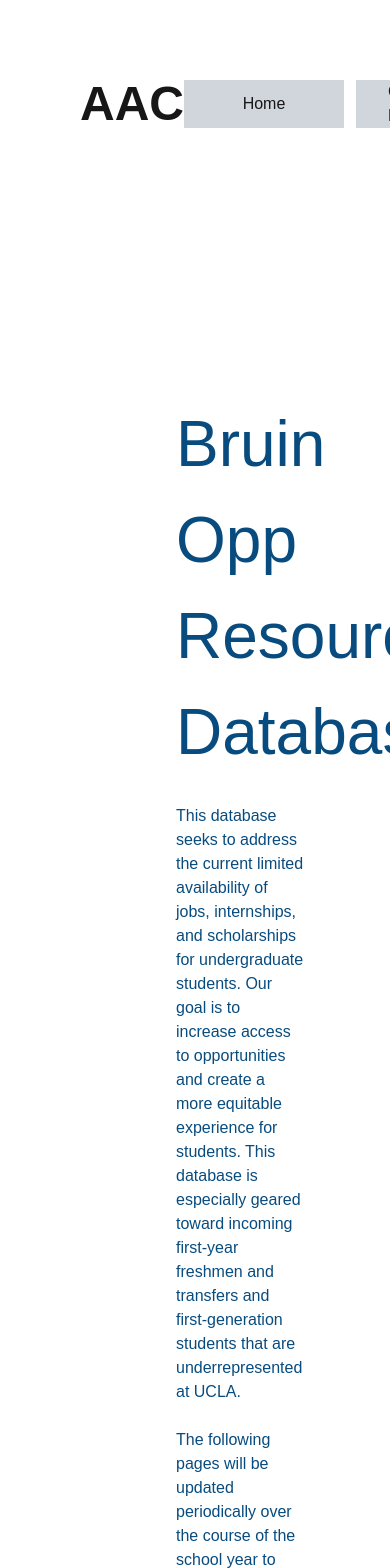
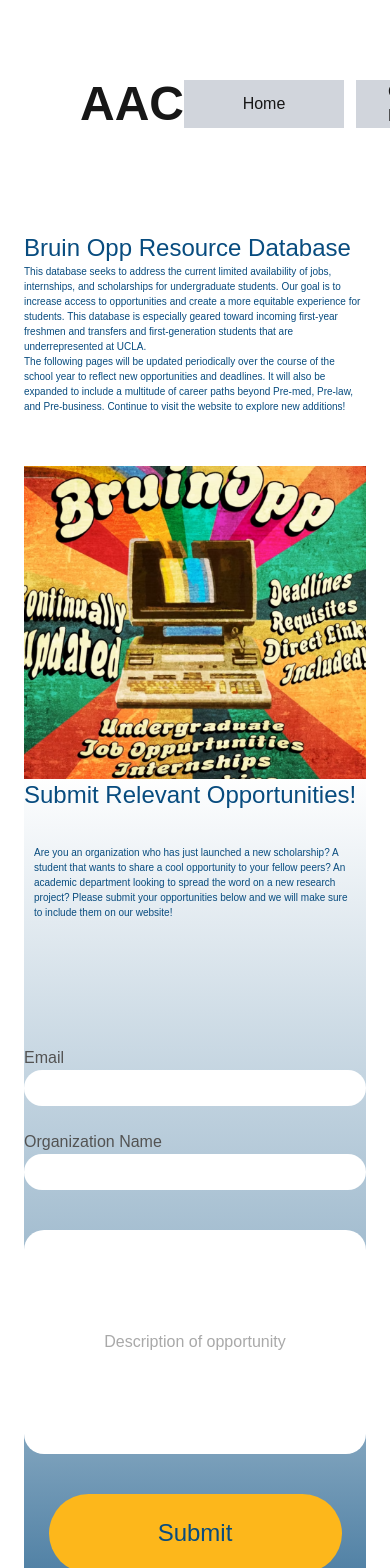
Before and after one commit to hillarynve/usac-aac-website, a Next.js app: page /resources/BruinOpp in a window 390 px wide. Shown: the top 1568 px of the page. Built offline with nearby package versions, Linux system fonts and the light colour scheme.

Commit message:
finished hifi, added image + background

```diff
--- a/app/resources/BruinOpp/page.tsx
+++ b/app/resources/BruinOpp/page.tsx
@@ -1,4 +1,6 @@
 import Link from "next/link";
+import Image from "next/image";
+import bruinOppImg from "../img/bruinopp.png";
 
 export default function BruinOpp() {
   return (
@@ -8,35 +10,31 @@
         <img src=""></img>
       </div> */}
 
-      <div className="flex my-[164px] min-h-[452px] w-full my-16 gap-x-16 px-16">
-
-        <div className="w-2/5 bg-[#B3B3B3] text-center">
-        </div>
-
-        <div className="ml-6 w-3/5 flex flex-col gap-y-6 font-medium text-[#084C7F]">
-          <h3 className="text-[64px]">
+      <div className="bg-[linear-gradient(to_bottom,_#FFFFFF_35%,_#7BA0BB_79%,_#084C7F_100%)]">
+        <div className="flex flex-col md:flex-row my-0 md:my-[164px] min-h-[452px] w-full md:gap-x-16 md:px-16">
+          <Image src={bruinOppImg} alt="Bruin Opp" className="w-full md:w-2/5 order-2 md:order-1 min-h-[233px] bg-[#B3B3B3] text-center object-cover"/>
+          <div className="w-full order-1 md:order-2 md:ml-6 md:w-3/5 flex flex-col md:gap-y-6 font-medium text-[#084C7F]">
+            <h3 className="text-2xl md:text-[64px]">
               Bruin Opp Resource Database
             </h3>
 
-          <p className="text-base">
+            <p className="text-[10px] md:text-base">
               This database seeks to address the current limited availability of jobs, internships, and scholarships for undergraduate students. Our goal is to increase access to opportunities and create a more equitable experience for students. This database is especially geared toward incoming first-year freshmen and transfers and first-generation students that are underrepresented at UCLA.
             </p>
-          <p className="text-base">
+            <p className="text-[10px] md:text-base">
               The following pages will be updated periodically over the course of the school year to reflect new opportunities and deadlines. It will also be expanded to include a multitude of career paths beyond Pre-med, Pre-law, and Pre-business. Continue to visit the website to explore new additions!
             </p>
-          <button className="bg-[#FDB71B] text-2xl rounded-[80px] max-w-[293px] p-[10px]">
+            <button className="bg-[#FDB71B] text-2xl rounded-[80px] max-w-[293px] p-[10px] invisible md:visible">
               View More
             </button>
           </div>
-
-
         </div>
 
-      <div className="text-center w-full font-medium text-[#084C7F] min-h-[219px] max-w-[1090px] flex flex-col gap-6 mx-auto">
-        <h3 className="text-[64px]">
+        <div className="text-left md:text-center w-full font-medium text-[#084C7F] min-h-[219px] max-w-[1090px] flex flex-col gap-6 mx-auto">
+          <h3 className="text-2xl md:text-[64px]">
             Submit Relevant Opportunities!
           </h3>
-        <p className="text-xl p-[10px] gap-[10px]">
+          <p className="text-[10px] md:text-xl p-[10px] gap-[10px]">
             Are you an organization who has just launched a new scholarship? A student that wants to share a cool opportunity to your fellow peers? An academic department looking to spread the word on a new research project? Please submit your opportunities below and we will make sure to include them on our website!
           </p>
         </div>
@@ -45,21 +43,20 @@
 
           <div className="flex flex-col">
             <label>Email</label>
-          <input className="bg-[#B3B3B3] rounded-[20px] p-2.5 text-center" type="text"/>
+            <input className="bg-[#FFFFFF] rounded-[20px] p-[6px] md:p-2.5 text-center" type="text"/>
           </div>
 
           <div className="flex flex-col">
             <label>Organization Name</label>
-          <input className="bg-[#B3B3B3] rounded-[20px] p-2.5 text-center" type="text"/>
+            <input className="bg-[#FFFFFF] rounded-[20px] p-[6px] md:p-2.5 text-center" type="text"/>
           </div>
 
-        <input className="text-[#535353] bg-[#B3B3B3] rounded-[20px] p-2.5 text-center min-h-[224px] mt-4" type="text" placeholder="Description of opportunity"/>
+          <input className="text-[#535353] bg-[#FFFFFF] rounded-[20px] p-[6px] md:p-2.5 text-center min-h-[224px] mt-4" type="text" placeholder="Description of opportunity"/>
 
           <button className="bg-[#FDB71B] text-2xl text-[#084C7F] rounded-[80px] p-2.5 w-[293px] h-[79px] mx-auto mt-4">Submit</button>
 
+        </div><Link href="/" className="mt-4 inline-block text-blue-600 hover:underline"> Back to Home </Link>
       </div>
-
-      <Link href="/" className="mt-4 inline-block text-blue-600 hover:underline"> Back to Home </Link>
 
     </section>
   );
```
Also changed, not shown: app/resources/img/bruinopp.png (added). Lines whose indentation alone changed are shown as unchanged.
